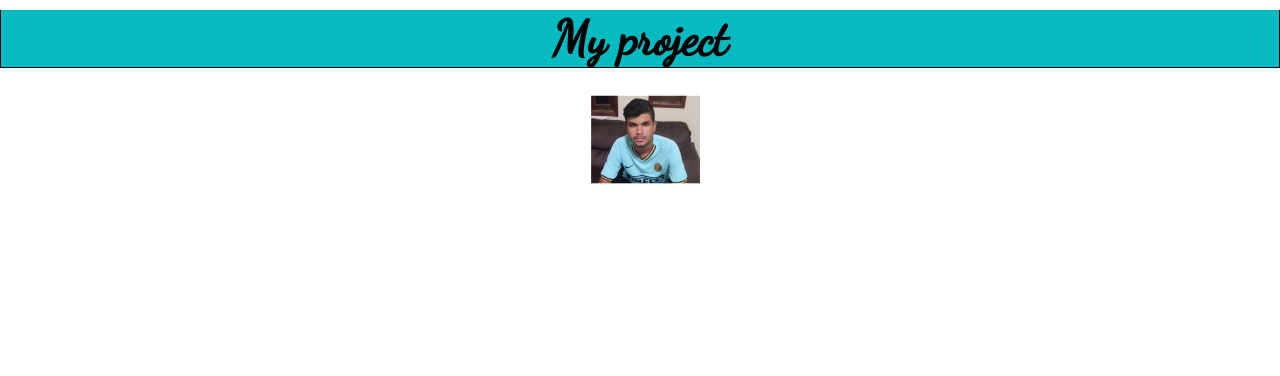
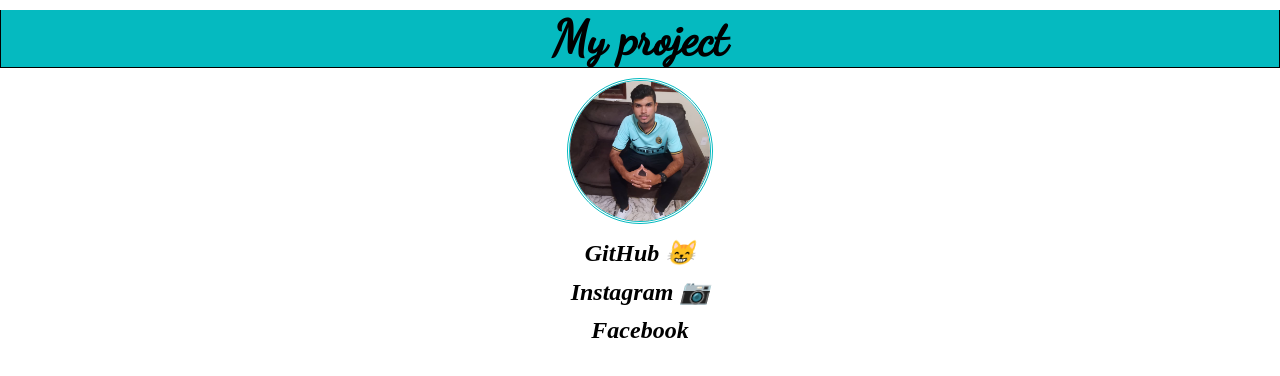
Before and after one commit to Erick-Andrade-Dev/My_project, a plain HTML site: page index.html in a window 1280 px wide. Drawn offline with Linux system fonts and the light colour scheme.

Commit message:
adicionando minhas redes

```diff
--- a/index.html
+++ b/index.html
@@ -9,11 +9,14 @@
     <link href="https://fonts.googleapis.com/css2?family=Dancing+Script&family=Montserrat:wght@100&display=swap" rel="stylesheet">
 </head>
 <body>
-    <header>
+    <header id="header">
         <h1 id="herotitle">My project</h1>
+        <img class="img" src="/imgs/minhafoto.jpg" alt="Minha foto"  width="140">
     </header>
-    <section class="section">
-        <img class="img" src="/imgs/1.png" alt="Minha foto"  width="150">
+    <section>
+        <p class="listItem"><a  class="rede" href="https://github.com/Erick-Andrade-Dev" target="_blank">GitHub  😸</a></p>
+        <p class="listItem"> <a  class="rede" href=https://www.instagram.com/ei_rck/ target="_blank"> Instagram  📷</a></p>
+        <p class="listItem"><a class="rede" href="https://www.facebook.com/erick.brito.9081" target="_blank" >Facebook</a></p>
     </section>
 
 </body>
--- a/style.css
+++ b/style.css
@@ -1,5 +1,9 @@
 *{
     margin: 0%;
+}
+
+#header {
+    text-align: center;
 }
 
 #herotitle {
@@ -15,4 +19,42 @@
 .section {
     text-align: center;
     margin-top: 10px;
+
 }
+
+.img {
+    border-radius: 100%;
+    margin-top: 10px;
+    border: 3px double rgb(5, 186, 192);
+}
+
+#redes {
+    margin-top: 8px;
+
+}
+
+section ul {
+  position: relative;
+
+
+}
+
+.rede {
+    background-color: rgb(255, 255, 255);
+    color: black ;
+    text-decoration: none;
+    cursor: pointer;
+    font-size: x-large;
+    font-style: italic;
+    font-weight: 900;
+}
+
+.rede:hover {
+    color: rgb(5, 186, 192);
+}
+
+.listItem {
+    text-align: center;
+    margin-top: 11px;
+    justify-content: center;
+}
```
Also changed, not shown: imgs/minhafoto.jpg (added).
